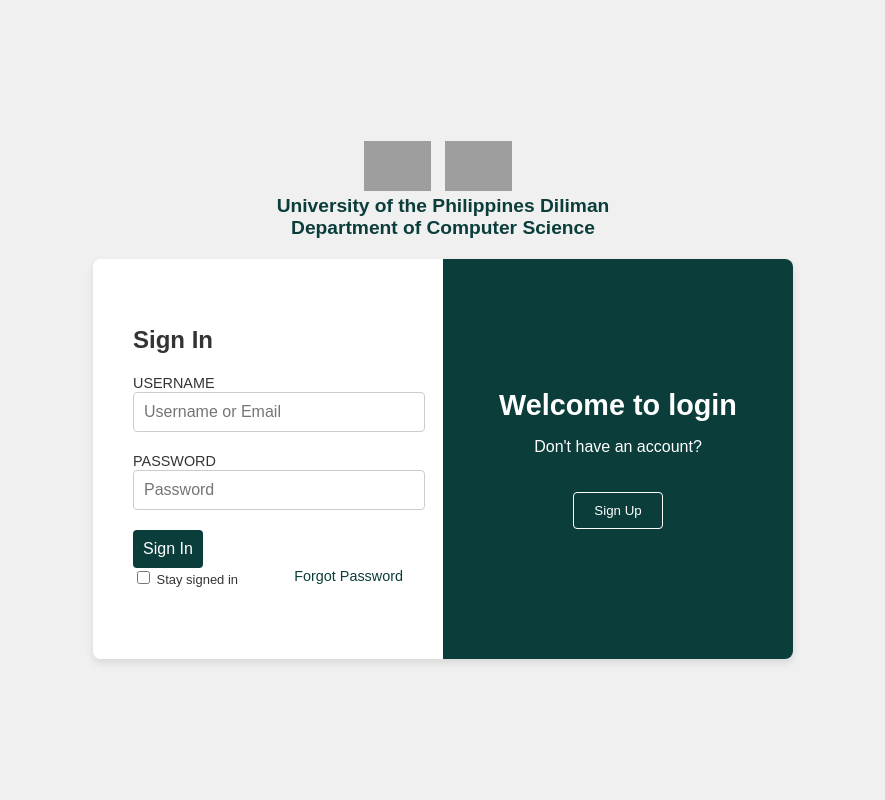
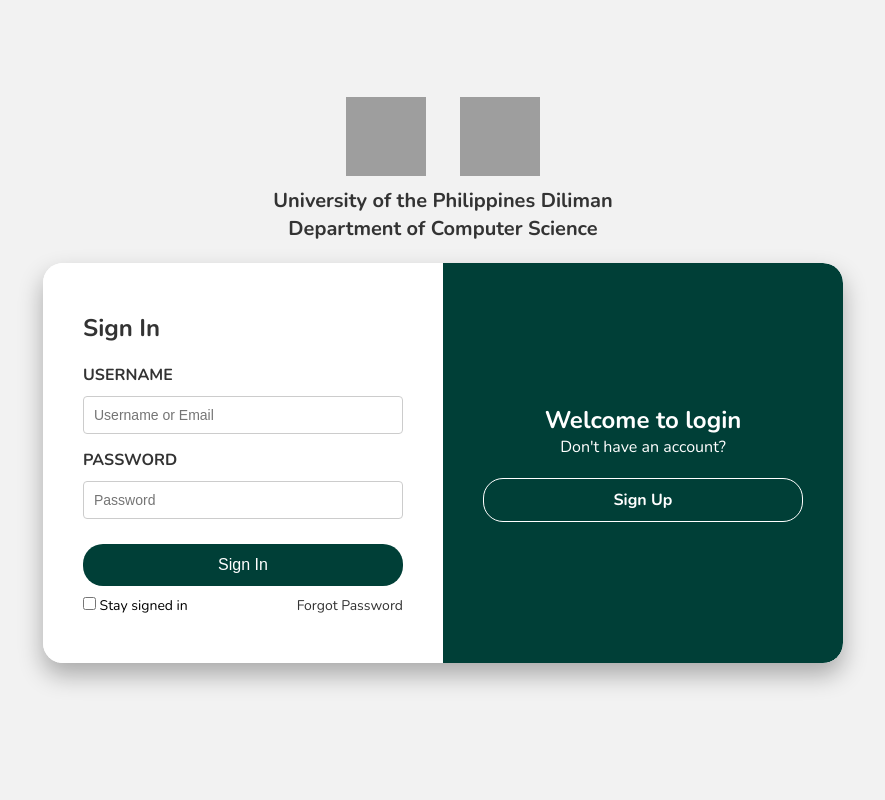
Before and after one commit to YJElla/CS191-WebApp-Project, a Flask app: page / in a window 1280 px wide. Shown: the whole page, without its empty margins (197-1082 px from the left). Run offline with Flask 3, Linux system fonts and the light colour scheme; grey boxes are pictures that could not be loaded.

Commit message:
Update login_page.html

```diff
--- a/templates/login_page.html
+++ b/templates/login_page.html
@@ -3,154 +3,214 @@
 <head>
     <meta charset="UTF-8">
     <meta name="viewport" content="width=device-width, initial-scale=1.0">
-<title>UP Diliman Department of Computer Science Login</title>
+    <title>Login Page</title>
+    <!-- Google Fonts for Nunito -->
+    <link href="https://fonts.googleapis.com/css2?family=Nunito:wght@400;700&display=swap" rel="stylesheet">
     <style>
+        /* General Reset */
+        * {
+            box-sizing: border-box;
+            margin: 0;
+            padding: 0;
+        }
+
+        /* Body Styling */
         body {
-        font-family: Arial, sans-serif;
+            font-family: 'Nunito', sans-serif;
+            background-color: #F2F2F2;
             display: flex;
             flex-direction: column;
             align-items: center;
             justify-content: center;
             height: 100vh;
-        margin: 0;
-        background-color: #f0f0f0;
+            padding-bottom: 40px; /* Move everything slightly upwards */
         }
+
+        /* Header styling */
         .header {
             text-align: center;
             margin-bottom: 20px;
         }
+
+        /* Adjusting logo size */
         .header img {
-        max-height: 50px;
-        margin-right: 10px;
+            width: 80px;
+            height: 80px;
+            margin: 0 15px;
+            padding-bottom: 1px;
+            vertical-align: middle;
         }
+
         .header h1 {
-        font-size: 1.2em;
-        color: #0b3d3a;
-        margin: 0;
+            font-size: 20px;
+            color: #333;
+            font-weight: bold;
+            margin-top: 10px;
+            line-height: 1.4;
         }
-    .container {
+
+        /* Container styling */
+        .login-container {
             display: flex;
+            width: 800px;
+            height: 400px;
             background-color: white;
-        border-radius: 8px;
-        box-shadow: 0 4px 8px rgba(0, 0, 0, 0.1);
+            box-shadow: 0px 12px 24px rgba(0, 0, 0, 0.3);
+
+            border-radius: 20px; /* Add rounded corners */
             overflow: hidden;
-        width: 700px;
-        max-width: 100%;
         }
-    .left-panel, .right-panel {
+
+        /* Equal width for left and right sections */
+        .login-form-section, .welcome-section {
+            width: 50%;
             padding: 40px;
             display: flex;
             flex-direction: column;
             justify-content: center;
         }
-    .left-panel {
-        flex: 1.2;
+
+        /* Left section styling */
+        .login-form-section {
             background-color: #ffffff;
         }
-    .right-panel {
-        flex: 1.2;
-        background-color: #0b3d3a;
+
+        /* Right section styling */
+        .welcome-section {
+            background-color: #003F37;
             color: white;
             text-align: center;
-        min-height: 320px;
+            border-top-right-radius: 20px; /* Ensures rounded corner continuity */
+            border-bottom-right-radius: 20px;
         }
-    h2 {
-        margin: 0 0 20px;
-        font-size: 1.5em;
+
+        /* Form header */
+        .login-form-section h2 {
+            font-weight: 700;
+            font-size: 24px;
             color: #333;
+            margin-bottom: 20px;
         }
-    label {
-        font-size: 0.9em;
+
+        /* Label and input styling */
+        .form-group {
+            margin-bottom: 15px;
+        }
+
+        .form-group label {
+            font-weight: 600;
             color: #333;
             margin-bottom: 5px;
+            display: block;
         }
-    input[type="text"], input[type="password"] {
+
+        .form-group input {
             width: 100%;
             padding: 10px;
-        margin-bottom: 20px;
+            border-radius: 4px;
             border: 1px solid #ccc;
-        border-radius: 4px;
-        font-size: 1em;
+            font-size: 14px;
+            margin-top: 5px;
         }
-    .btn-signin {
-        background-color: #0b3d3a;
+
+        /* Sign-in button */
+        .sign-in-button {
+            background-color: #003F37;
             color: white;
-        padding: 10px;
+            font-weight: normal;
+            width: 100%;
+            padding: 12px;
             border: none;
-        border-radius: 4px;
+            border-radius: 20px; /* Rounded button */
             cursor: pointer;
-        font-size: 1em;
+            font-size: 16px;
+            margin-top: 10px;
         }
-    .btn-signin:hover {
-        background-color: #09432e;
+
+        .sign-in-button:hover {
+            background-color: #003F37;
         }
-    .bottom-links {
+
+        /* Sign-up link styling */
+        .welcome-section .signup-button {
+            border: 1px solid white;
+            padding: 10px 20px;
+            border-radius: 20px;
+            color: white;
+            background-color: transparent;
+            font-weight: bold;
+            text-decoration: none;
+            margin-top: 20px;
+        }
+
+        .signup-button:hover {
+            background-color: rgba(255, 255, 255, 0.2);
+        }
+
+        /* Additional links and checkboxes */
+        .additional-links {
             display: flex;
             justify-content: space-between;
-        font-size: 0.9em;
-        color: #666;
+            align-items: center;
+            margin-top: 10px;
+            font-size: 14px;
         }
-    .bottom-links a {
-        color: #0b3d3a;
+
+        .additional-links a {
+            color: #333;
             text-decoration: none;
         }
-    .bottom-links a:hover {
+
+        .additional-links a:hover {
             text-decoration: underline;
-    }
-    .signup-section {
-        font-size: 1em;
-        color: white;
-    }
-    .signup-section h2 {
-        color: white;
-        font-size: 1.8em;
-        margin-bottom: 10px;
-    }
-    .btn-signup {
-        margin-top: 20px;
-        padding: 10px 20px;
-        border: 1px solid white;
-        color: white;
-        background: none;
-        border-radius: 4px;
-        cursor: pointer;
-    }
-    .btn-signup:hover {
-        background-color: rgba(255, 255, 255, 0.2);
         }
     </style>
 </head>
 <body>
 
+    <!-- University Header -->
     <div class="header">
-    <img src="up-logo.png" alt="UP Logo">
-    <img src="cs-logo.png" alt="CS Logo">
+        <img src="upd_logo.png" alt="University of the Philippines Logo">
+        <img src="dcs_logo.png" alt="Department of Computer Science Logo">
         <h1>University of the Philippines Diliman<br>Department of Computer Science</h1>
     </div>
 
-<div class="container">
-    <div class="left-panel">
+    <!-- Login container -->
+    <div class="login-container">
+        <!-- Left section: Login form -->
+        <div class="login-form-section">
             <h2>Sign In</h2>
             <form action="{{ url_for('login_post') }}" method="POST">
+                <!-- Username input field -->
+                <div class="form-group">
                     <label for="username">USERNAME</label>
-            <input type="text" id="username" name="username" placeholder="Username or Email" required>
+                    <input type="text" id="username" placeholder="Username or Email" required>
+                </div>
 
+                <!-- Password input field -->
+                <div class="form-group">
                     <label for="password">PASSWORD</label>
-            <input type="password" id="password" name="password" placeholder="Password" required>
+                    <input type="password" id="password" placeholder="Password" required>
+                </div>
 
-            <button type="submit" class="btn-signin">Sign In</button>
-        </form>
-        <div class="bottom-links">
-            <label><input type="checkbox"> Stay signed in</label>
+                <!-- Sign-in button -->
+                <button type="submit" class="sign-in-button">Sign In</button>
+
+                <!-- Additional options like "Stay signed in" and "Forgot Password" link -->
+                <div class="additional-links">
+                    <label>
+                        <input type="checkbox"> Stay signed in
+                    </label>
                     <a href="#">Forgot Password</a>
                 </div>
+            </form>
         </div>
-    <div class="right-panel">
-        <div class="signup-section">
+
+        <!-- Right section: Welcome message and Sign-up link -->
+        <div class="welcome-section">
             <h2>Welcome to login</h2>
             <p>Don't have an account?</p>
-            <button class="btn-signup">Sign Up</button>
-        </div>
+            <a href="#" class="signup-button">Sign Up</a>
         </div>
     </div>
 
```
Lines whose indentation alone changed are shown as unchanged.
